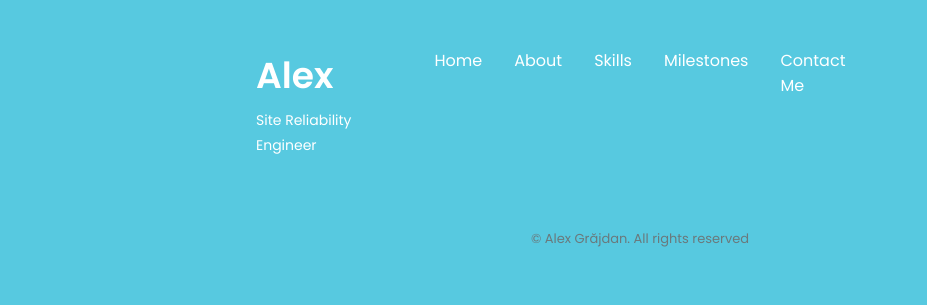
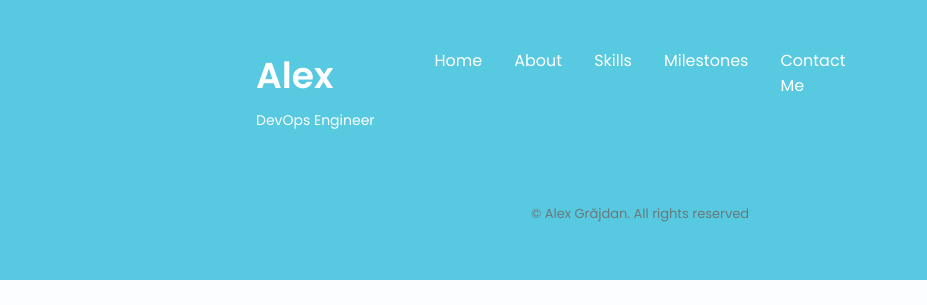
Before and after one commit to alexgrajdan/alexgrajdan.github.io, a plain HTML site: page index.html in a window 1280 px wide. Shown: the part 5707-6012 px from the top of the page, 0-927 px from the left. After the commit the page ends 5987 px from the top, so only its background shows below. Drawn offline with nearby package versions, Linux system fonts and the light colour scheme.

Commit message:
Update index.html

```diff
--- a/index.html
+++ b/index.html
@@ -827,7 +827,7 @@
             <div class="footer__container container grid">
                 <div>
                     <h1 class="footer__title">Alex</h1>
-                    <span class="footer__subtitle">Site Reliability Engineer</span>
+                    <span class="footer__subtitle">DevOps Engineer</span>
                 </div>
 
                 <ul class="footer__links">
```
